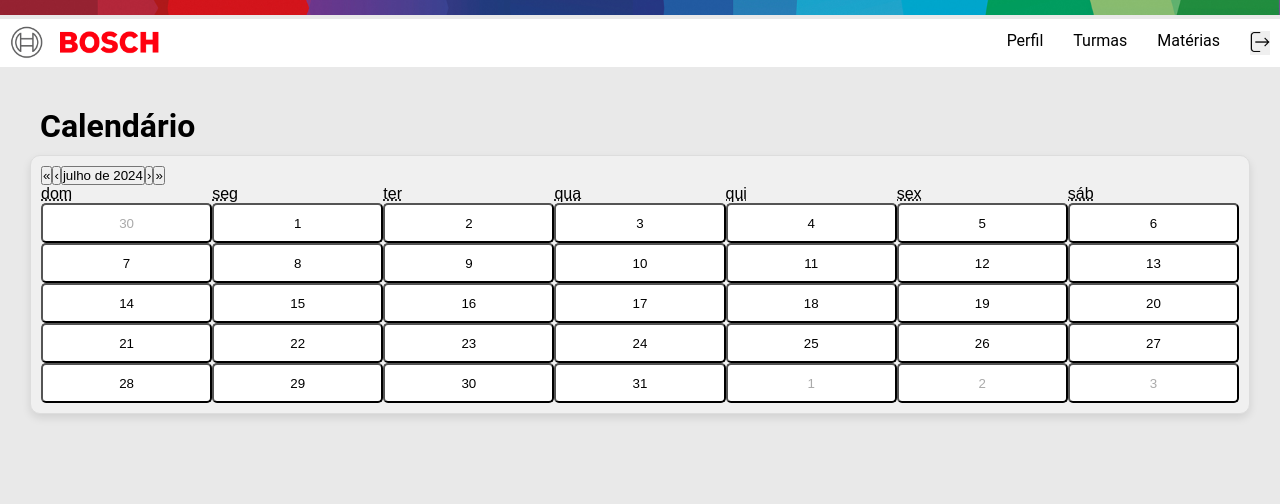
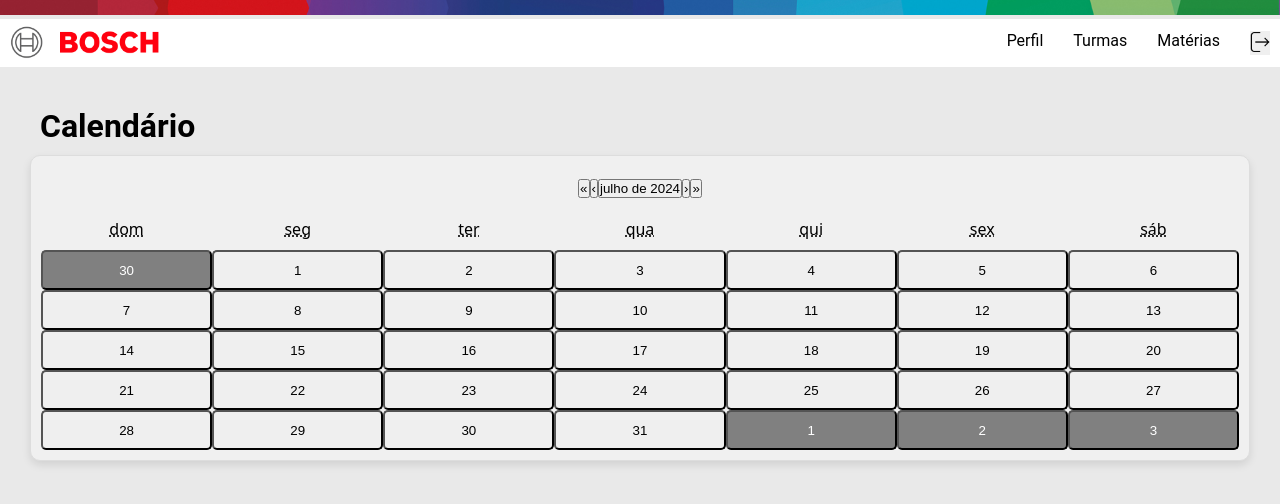
Before and after one commit to loregbrw/BlueTeam, a React (Vite) app in the folder frontend/frontend/: page /home in a window 1280 px wide. Shown: the top 504 px of the page. Built offline with nearby package versions, Linux system fonts and the light colour scheme.

Commit message:
Adding react calendar

```diff
--- a/frontend/frontend/src/pages/Home/style.ts
+++ b/frontend/frontend/src/pages/Home/style.ts
@@ -8,25 +8,38 @@
     box-shadow: 0 4px 8px rgba(0, 0, 0, 0.1);
     padding: 10px;
 
-    .react-calendar__navigation{
+    .react-calendar__navigation, .react-calendar__month-view__weekdays{
+        text-align: center;
+        margin-top: 10px;
+        margin-bottom: 10px;
+    }
+
+    .react-calendar__navigation__label, .react-calendar__navigation__arrow{
 
     }
 
     .react-calendar {
         border: none;
-        font-family: 'Arial', sans-serif;
+        font-family: system-ui, -apple-system, BlinkMacSystemFont, 'Segoe UI', Roboto, Oxygen, Ubuntu, Cantarell, 'Open Sans', 'Helvetica Neue', sans-serif;
         border-radius: 8px;
     }
 
     .react-calendar__month-view__days__day--neighboringMonth {
-        color: #aaa;
+        background: gray;
+        color: white;
+    }
+
+    .react-calendar__month-view__days__day{
+        width: 40px;
+        height: 40px;
+        display: flex;
+        align-items: center;
+        justify-content: center;
     }
 
     .react-calendar__tile {
-        background: #fff;
         border-radius: 5px;
         height: 40px;
-        width: 40px;
         display: flex;
         align-items: center;
         justify-content: center;
@@ -38,8 +51,4 @@
         text-align: center;
     }
 
-    .react-calendar__tile--hasActive {
-        background: #e0e0e0;
-    }
-
 `
```
